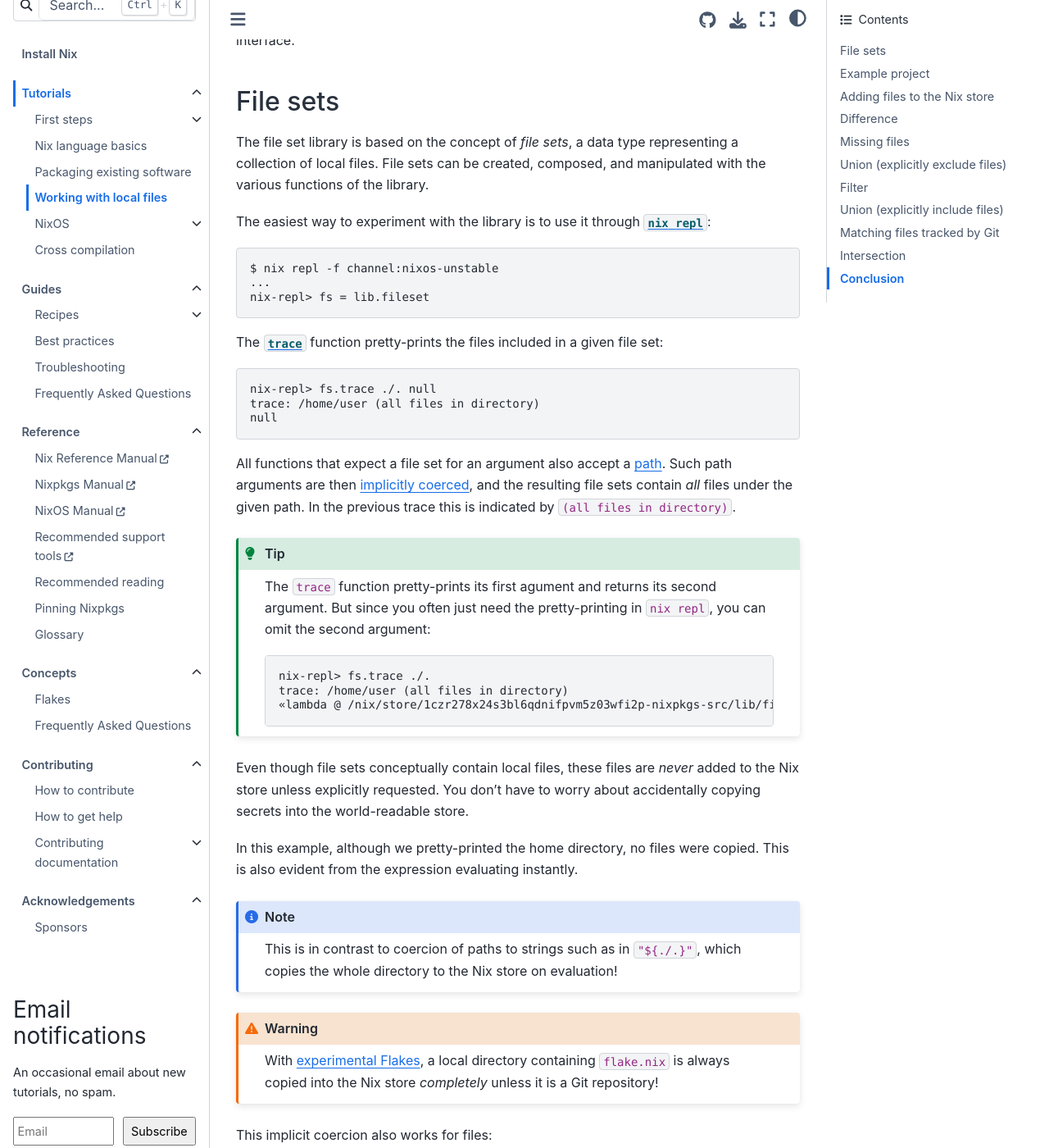
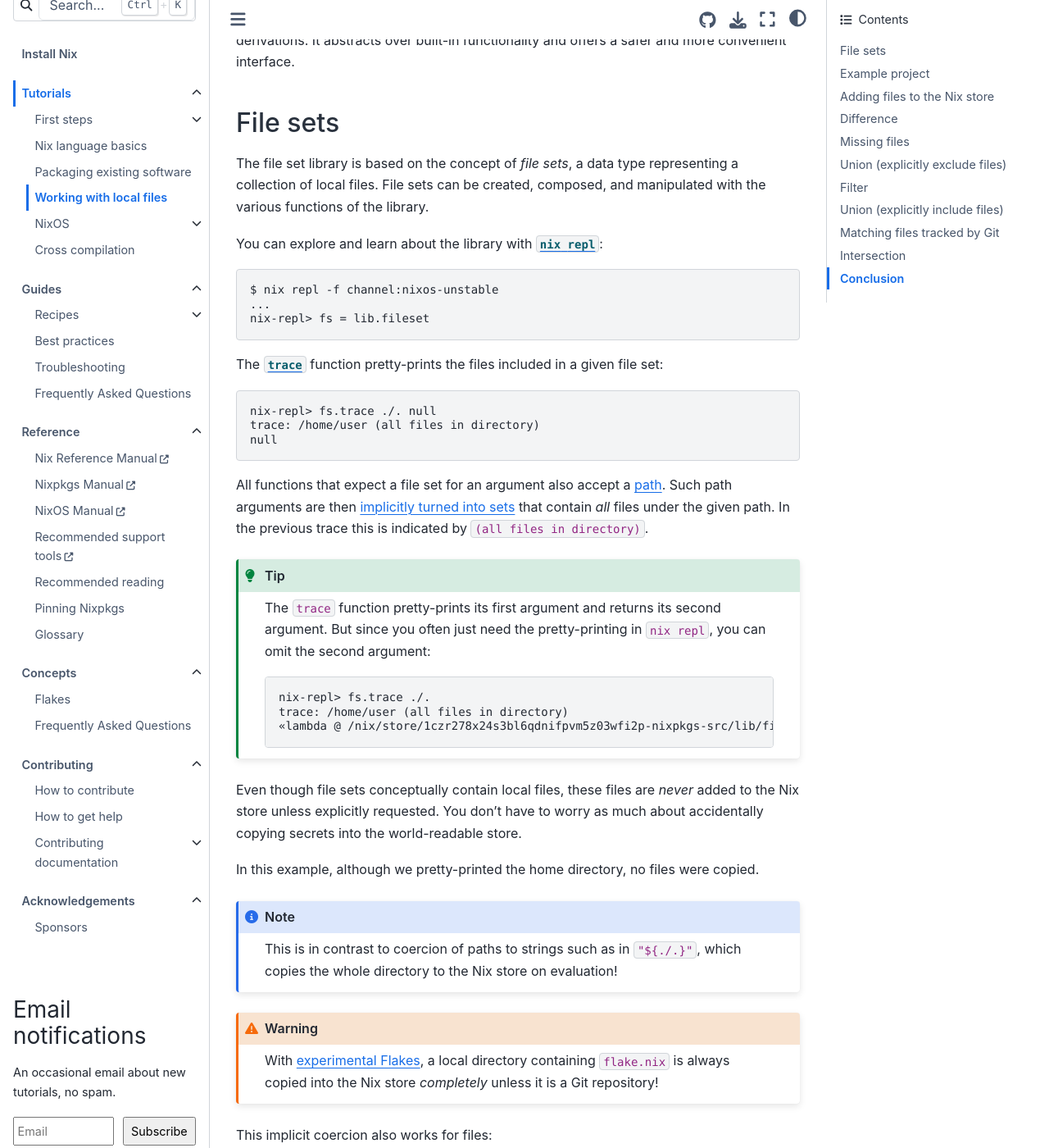
Before and after one commit to NixOS/nix.dev, a Sphinx documentation site: the page built from source/tutorials/file-sets.md, in a window 1280 px wide and 1400 px high, scrolled down 499 px. Shown: the whole window at 82% size. Built offline with Sphinx 7.4.7 and the Sphinx Book theme 1.1.4, drawn with Linux system fonts in a browser that asks for light colours; some of the changed text lies outside the part shown.

Commit message:
Apply suggestions from code review
Co-authored-by: Robert Hensing <roberth@users.noreply.github.com>
Co-authored-by: Valentin Gagarin <valentin.gagarin@tweag.io>

````diff
--- a/source/tutorials/file-sets.md
+++ b/source/tutorials/file-sets.md
@@ -10,14 +10,14 @@
 
 - Coercion of paths to strings, such as the wide-spread pattern of `src = ./.`,
   makes the derivation dependent on the name of the current directory.
-  It also doesn't allow being more precise about which files to use.
+  It always adds the entire directory, including unneeded files that cause unnecessary new builds when they change.
 
 - The [`builtins.path`](https://nixos.org/manual/nix/stable/language/builtins.html#builtins-path) function
   (and equivalently [`lib.sources.cleanSourceWith`](https://nixos.org/manual/nixpkgs/stable/#function-library-lib.sources.cleanSourceWith))
   can address these problems.
   However, it's often hard to express the desired path selection using the `filter` function interface.
 
-In this tutorial you'll learn how to use the [file set library](https://nixos.org/manual/nixpkgs/unstable/#sec-fileset) to work with local files in derivations.
+In this tutorial you'll learn how to use the Nixpkgs [`fileset` library](https://nixos.org/manual/nixpkgs/unstable/#sec-fileset) to work with local files in derivations.
 It abstracts over built-in functionality and offers a safer and more convenient interface.
 
 ## File sets
@@ -26,7 +26,7 @@
 a data type representing a collection of local files.
 File sets can be created, composed, and manipulated with the various functions of the library.
 
-The easiest way to experiment with the library is to use it through [`nix repl`](https://nixos.org/manual/nix/stable/command-ref/new-cli/nix3-repl):
+You can explore and learn about the library with [`nix repl`](https://nixos.org/manual/nix/stable/command-ref/new-cli/nix3-repl):
 
 ```shell-session
 $ nix repl -f channel:nixos-unstable
@@ -43,11 +43,11 @@
 ```
 
 All functions that expect a file set for an argument also accept a [path](https://nixos.org/manual/nix/stable/language/values#type-path).
-Such path arguments are then [implicitly coerced](https://nixos.org/manual/nixpkgs/unstable/#sec-fileset-path-coercion), and the resulting file sets contain _all_ files under the given path.
+Such path arguments are then [implicitly turned into sets](https://nixos.org/manual/nixpkgs/unstable/#sec-fileset-path-coercion) that contain _all_ files under the given path.
 In the previous trace this is indicated by `(all files in directory)`.
 
 :::{tip}
-The `trace` function pretty-prints its first agument and returns its second argument.
+The `trace` function pretty-prints its first argument and returns its second argument.
 But since you often just need the pretty-printing in `nix repl`, you can omit the second argument:
 
 ```shell-session
@@ -58,10 +58,9 @@
 :::
 
 Even though file sets conceptually contain local files, these files are *never* added to the Nix store unless explicitly requested.
-You don't have to worry about accidentally copying secrets into the world-readable store.
+You don't have to worry as much about accidentally copying secrets into the world-readable store.
 
 In this example, although we pretty-printed the home directory, no files were copied.
-This is also evident from the expression evaluating instantly.
 
 :::{note}
 This is in contrast to coercion of paths to strings such as in `"${./.}"`,
@@ -82,13 +81,6 @@
 
 In addition to the included file, this also prints its [file type](https://nixos.org/manual/nix/stable/language/builtins.html#builtins-readFileType).
 
-If a given path doesn't exist, the library will complain:
-
-```shell-session
-nix-repl> fs.trace /etc/nix/nix.nix
-error: lib.fileset.trace: Argument (/etc/nix/nix.nix)
-  is a path that does not exist.
-```
 
 ## Example project
 
@@ -103,7 +95,7 @@
 ```
 
 :::{note}
-We're using the `nixos-unstable` channel branch here, since no stable release has all the features needed for this tutorial.
+We're using the `nixos-unstable` channel branch here, because the library is part of NixOS 23.11 and up, which has not been released at the time of writing.
 :::
 
 Then create a `default.nix` file with the following contents:
````
Also changed, not shown: other parts of source/tutorials/file-sets.md (+4 -4 lines).
